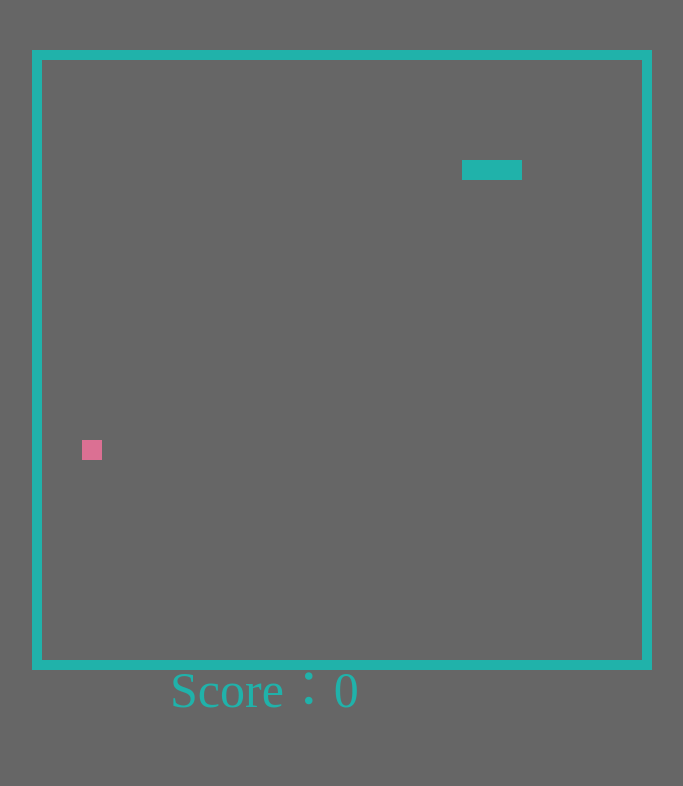
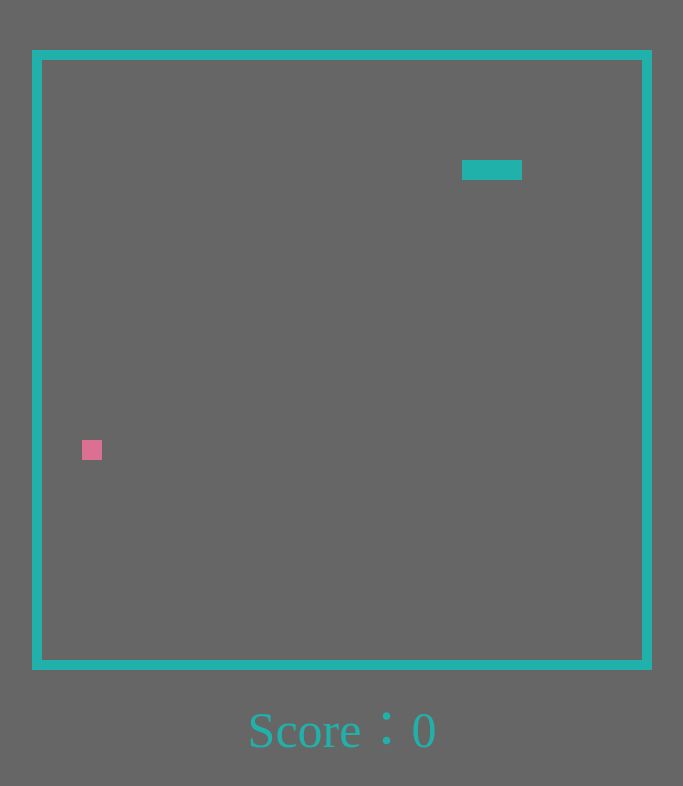
Before and after one commit to yohoozheng/yohoozheng.github.io, a plain HTML site: page subentry/RetroSnaker.html in a window 1280 px wide. Both pictures are taken after a click on the element "Start". Shown: the whole page, without its empty margins (298-981 px from the left). Drawn offline with Linux system fonts and the light colour scheme.

Commit message:
08-10-11
Change

```diff
--- a/subentry/RetroSnaker.html
+++ b/subentry/RetroSnaker.html
@@ -30,7 +30,7 @@
 				cursor: pointer;
 				position: absolute;
 				left: 50%;
-				top: 60%;
+				top: 57.5%;
 				margin-left: -50px;
 				margin-top: -22.5px;
 			}
@@ -89,11 +89,11 @@
 				width: 600px;
 				height: 100px;
 				line-height: 100px;
-				text-align: left;
+				text-align: center;
 				position: absolute;
-				left: 60%;
+				left: 50%;
 				margin-left: -300px;
-				top: 80%;
+				top: 85%;
 				font-size: 50px;
 				color: lightseagreen;
 				display: none;
@@ -112,13 +112,11 @@
 				color: lightseagreen;
 				left: 49%;
 				margin-left: -250px;
-				top: 80%;
+				top: 65%;
 				padding: 0 20px;
 			}
 			#box{
 				width: 200px;
-				/*height: 600px;*/
-				/*border-bottom: 1px solid lightseagreen;*/
 				position: absolute;
 				color: lightseagreen;
 				left: 30%;
@@ -155,9 +153,11 @@
 				color: lightseagreen;
 				font-size: 20px;
 			}
+			@media only screen and (max-width: 1690px) {
+				#exp{display: none;}
+			}
 			@media only screen and (max-width: 1320px) {
 				#box{display: none;}
-				#exp{display: none;}
 			}
 		</style>
 	</head>
@@ -365,7 +365,13 @@
 			goal=0;
 			initSnake();
 			snakeM();
-			newFood=new Creatfood(ran(1,29)*20,ran(1,29)*20);
+			var nx=ran(1,29)*20
+			var ny=ran(1,29)*20
+			if(ny==100&&(nx==100||nx==80||nx==60)){
+				newFood=new Creatfood(nx,ny);
+				newFood.drawfood();
+			}
+			newFood=new Creatfood(nx,ny);
 			newFood.drawfood();
 		}
 		//游戏记录
```
